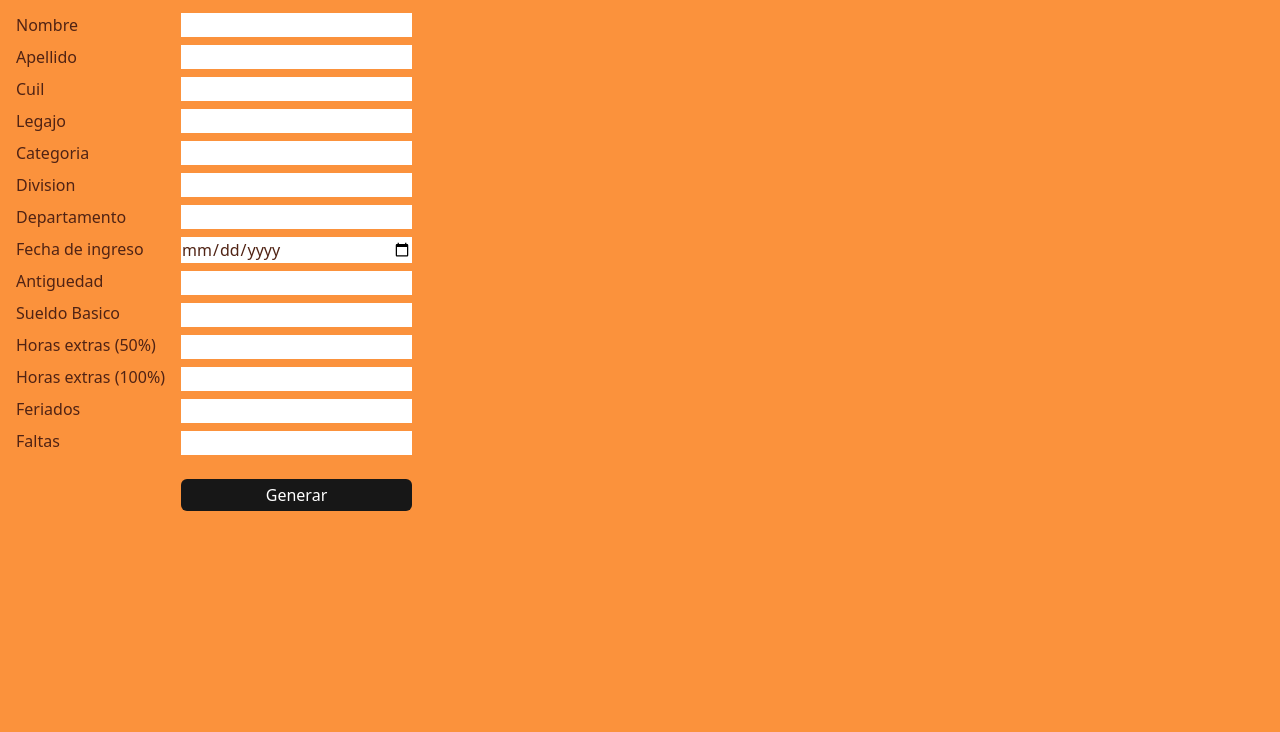
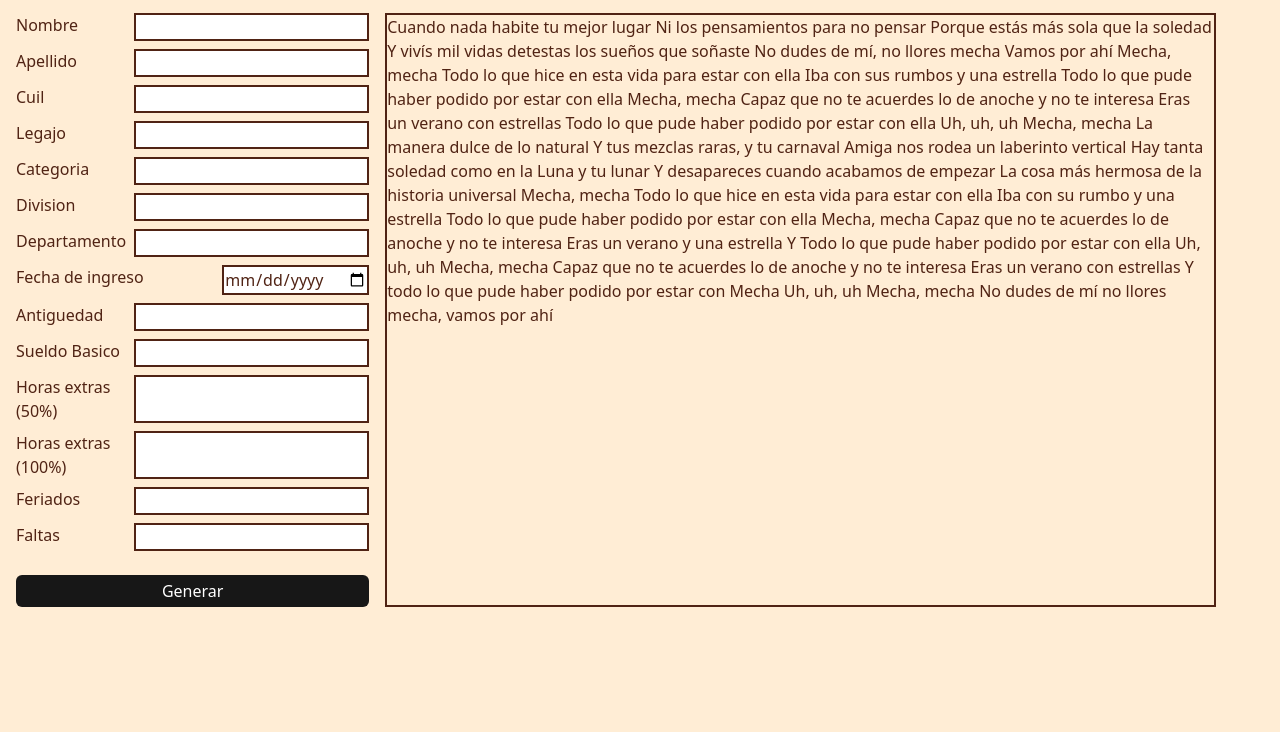
Before and after one commit to Ignun/Organizacion-y-metodos, a plain HTML site: page index.html in a window 1280 px wide. Shown: the part 68-800 px from the top of the page. Drawn offline with nearby package versions, Linux system fonts and the light colour scheme.

Commit message:
Correcion css

```diff
--- a/index.html
+++ b/index.html
@@ -8,7 +8,7 @@
     <title>Generador de Recibos de Sueldo</title>
   </head>
 
-  <body class="bg-orange-400 text-[#502314]">
+  <body class="bg-orange-100 text-[#502314]">
     <script src="main.js"></script>
     <div class="text-2xl border-b border-[#502314] p-4 font-bold italic">
       Generador de Recibos de Sueldo
@@ -16,36 +16,60 @@
 
     <div class="flex flex-row p-4 gap-4">
       <div class="flex flex-col gap-2">
-        <spam>Nombre</spam>
-        <spam>Apellido</spam>
+        <div class="flex flex-row justify-between gap-2">
+          <spam>Nombre</spam><input type="text" name="nombre" id="nombre" class="border-2 border-[#502314]" />
+        </div>
+        <div class="flex flex-row justify-between gap-2">
+          <spam>Apellido</spam><input type="text" name="apellido" id="apellido" class="border-2 border-[#502314]" />
+        </div>
+        <div class="flex flex-row justify-between gap-2">
           <spam>Cuil</spam>
+          <input type="number" name="cuil" id="cuil" class="border-2 border-[#502314]" />
+        </div>
+        <div class="flex flex-row justify-between gap-2">
           <spam>Legajo</spam>
+          <input type="number" name="legajo" id="legajo" class="border-2 border-[#502314]" />
+        </div>
+        <div class="flex flex-row justify-between gap-2">
           <spam>Categoria</spam>
+          <input type="text" name="categoria" id="categoria" class="border-2 border-[#502314]" />
+        </div>
+        <div class="flex flex-row justify-between gap-2">
           <spam>Division</spam>
+          <input type="text" name="division" id="division" class="border-2 border-[#502314]" />
+        </div>
+        <div class="flex flex-row justify-between gap-2">
           <spam>Departamento</spam>
+          <input type="text" name="departamento" id="departamento" class="border-2 border-[#502314]" />
+        </div>
+        <div class="flex flex-row justify-between gap-2">
           <spam>Fecha de ingreso</spam>
+          <input type="date" name="ingreso" id="fechaingreso" class="border-2 border-[#502314]" />
+        </div>
+        <div class="flex flex-row justify-between gap-2">
           <spam>Antiguedad</spam>
+          <input type="number" name="antiguedad" id="antiguedad" class="border-2 border-[#502314]" />
+        </div>
+        <div class="flex flex-row justify-between gap-2">
           <spam>Sueldo Basico</spam>
+          <input type="number" name="basico" id="sueldobasico" class="border-2 border-[#502314]" />
+        </div>
+        <div class="flex flex-row justify-between gap-2">
           <spam>Horas extras (50%)</spam>
+          <input type="number" name="extras50" class="border-2 border-[#502314]" />
+        </div>
+        <div class="flex flex-row justify-between gap-2">
           <spam>Horas extras (100%)</spam>
+          <input type="number" name="extras100" class="border-2 border-[#502314]" />
+        </div>
+        <div class="flex flex-row justify-between gap-2">
           <spam>Feriados</spam>
+          <input type="number" name="feriado" class="border-2 border-[#502314]" />
+        </div>
+        <div class="flex flex-row justify-between gap-2">
           <spam>Faltas</spam>
+          <input type="number" name="faltas" class="border-2 border-[#502314]" />
         </div>
-      <div class="flex flex-col gap-2">
-        <input type="text" name="nombre" id="nombre" />
-        <input type="text" name="apellido" id="apellido" />
-        <input type="number" name="cuil" id="cuil" />
-        <input type="number" name="legajo" id="legajo" />
-        <input type="text" name="categoria" id="categoria" />
-        <input type="text" name="division" id="division" />
-        <input type="text" name="departamento" id="departamento" />
-        <input type="date" name="ingreso" id="fechaingreso" />
-        <input type="number" name="antiguedad" id="antiguedad" />
-        <input type="number" name="basico" id="sueldobasico" />
-        <input type="number" name="extras50" />
-        <input type="number" name="extras100" />
-        <input type="number" name="feriado" />
-        <input type="number" name="faltas" />
         <button
           type="submit"
           onclick="generar()"
@@ -54,7 +78,60 @@
           Generar
         </button>
       </div>
-      <div id="blankid" class="ml-8"></div>
+      <div class="flex flex-col border-2 border-[#502314] w-full">
+        Cuando nada habite tu mejor lugar
+        Ni los pensamientos para no pensar
+        Porque estás más sola que la soledad
+        Y vivís mil vidas detestas los sueños que soñaste
+
+
+        No dudes de mí, no llores mecha
+        Vamos por ahí
+
+        Mecha, mecha
+        Todo lo que hice en esta vida para estar con ella
+        Iba con sus rumbos y una estrella
+        Todo lo que pude haber podido por estar con ella
+
+        Mecha, mecha
+        Capaz que no te acuerdes lo de anoche y no te interesa
+        Eras un verano con estrellas
+        Todo lo que pude haber podido por estar con ella
+
+        Uh, uh, uh
+        Mecha, mecha
+
+        La manera dulce de lo natural
+        Y tus mezclas raras, y tu carnaval
+
+        Amiga nos rodea un laberinto vertical
+        Hay tanta soledad como en la Luna y tu lunar
+        Y desapareces cuando acabamos de empezar
+        La cosa más hermosa de la historia universal
+
+        Mecha, mecha
+        Todo lo que hice en esta vida para estar con ella
+        Iba con su rumbo y una estrella
+        Todo lo que pude haber podido por estar con ella
+
+        Mecha, mecha
+        Capaz que no te acuerdes lo de anoche y no te interesa
+        Eras un verano y una estrella
+        Y Todo lo que pude haber podido por estar con ella
+
+        Uh, uh, uh
+        Mecha, mecha
+        Capaz que no te acuerdes lo de anoche y no te interesa
+        Eras un verano con estrellas
+        Y todo lo que pude haber podido por estar con Mecha
+
+        Uh, uh, uh
+        Mecha, mecha
+
+        No dudes de mí no llores mecha, vamos por ahí
+      </div>
+        <div id="blankid" class="ml-8">
+      </div>
     </div>
   </body>
 </html>
```
Lines whose indentation alone changed are shown as unchanged.
